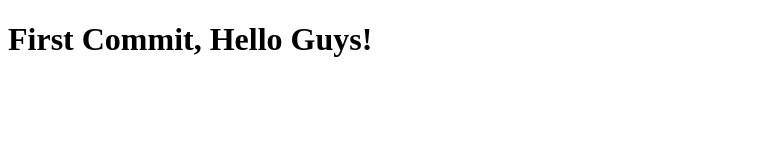
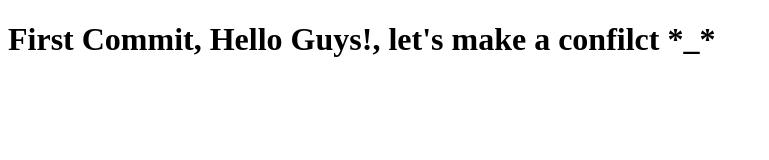
Before and after one commit to MostafaMedhat94/Web-Programming-with-Python-and-JavaScript, a plain HTML site: page index.html in a window 1280 px wide. Shown: the whole page, without its empty margins (0-769 px from the left). Drawn offline with Linux system fonts and the light colour scheme.

```diff
--- a/index.html
+++ b/index.html
@@ -6,7 +6,7 @@
     </head>
     <body>
         <header>
-            <h1>First Commit, Hello Guys!</h1>
+            <h1>First Commit, Hello Guys!, let's make a confilct *_*</h1>
         </header>
     </body>
 </html
```
